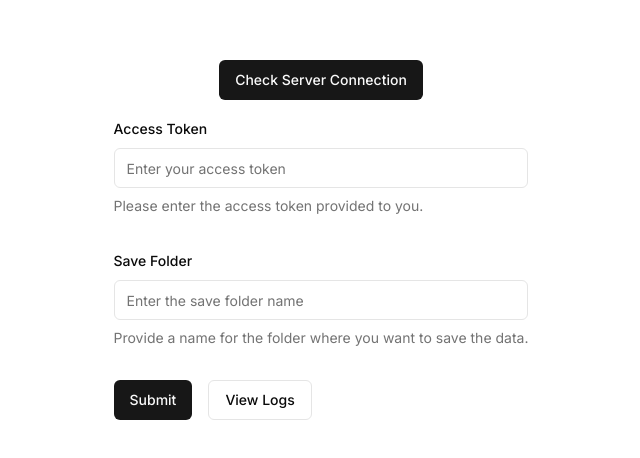
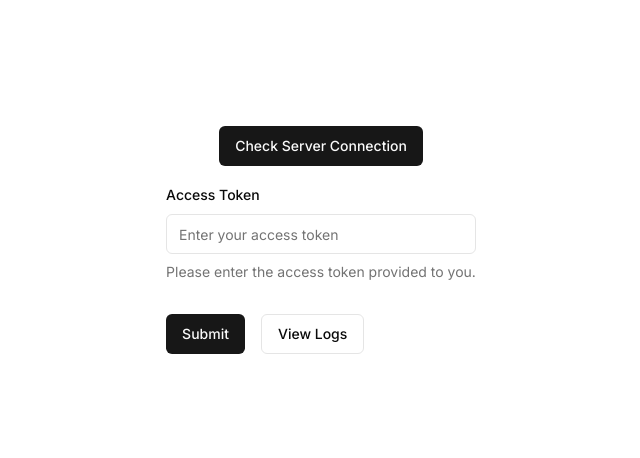
Before and after one commit to ReallyBoard123/mm-fast, a Next.js app: page / in a window 1280 px wide. Shown: the part 160-618 px from the top of the page, without its empty margins (319-959 px from the left). Built offline with nearby package versions, Linux system fonts and the light colour scheme.

Commit message:
chore: Update APIForm component to remove unnecessary save_folder field

```diff
--- a/app/components/APIForm.tsx
+++ b/app/components/APIForm.tsx
@@ -1,8 +1,9 @@
 "use client"
 
-import { zodResolver } from "@hookform/resolvers/zod"
+import { useState } from "react"
 import { useForm } from "react-hook-form"
 import { z } from "zod"
+import { zodResolver } from "@hookform/resolvers/zod"
 import { Button } from "../components/ui/button"
 import {
   Form,
@@ -14,17 +15,11 @@ import {
   FormMessage,
 } from "../components/ui/form"
 import { Input } from "../components/ui/input"
-
-import { useState } from "react"
 import { LogDrawer } from "./LogDrawer"
 
-// Define the schema using Zod
 const formSchema = z.object({
   token: z.string().min(10, {
     message: "Token must be at least 10 characters.",
-  }),
-  save_folder: z.string().min(1, {
-    message: "Save folder name is required.",
   }),
 })
 
@@ -32,18 +27,18 @@ export function APIForm() {
   const [logs, setLogs] = useState<string[]>([])
   const [loading, setLoading] = useState(false)
   const [downloadLink, setDownloadLink] = useState<string | null>(null)
+
   const form = useForm<z.infer<typeof formSchema>>({
     resolver: zodResolver(formSchema),
     defaultValues: {
       token: "",
-      save_folder: "",
     },
   })
 
   async function onSubmit(values: z.infer<typeof formSchema>) {
     setLoading(true)
-    setLogs([]) // Clear previous logs
-    setDownloadLink(null) // Clear previous download link
+    setLogs([])
+    setDownloadLink(null)
     try {
       const response = await fetch("/api/process", {
         method: "POST",
@@ -58,7 +53,7 @@ export function APIForm() {
         throw new Error(data.detail || "Something went wrong")
       }
 
-      setLogs(data.logs)
+      setLogs(data.logs || [])
       if (data.download_link) {
         setDownloadLink(data.download_link)
       }
@@ -75,7 +70,7 @@ export function APIForm() {
   }
 
   return (
-    <>
+    <div className="space-y-8">
       <Form {...form}>
         <form onSubmit={form.handleSubmit(onSubmit)} className="space-y-8">
           <FormField
@@ -94,38 +89,24 @@ export function APIForm() {
               </FormItem>
             )}
           />
-          <FormField
-            control={form.control}
-            name="save_folder"
-            render={({ field }) => (
-              <FormItem>
-                <FormLabel>Save Folder</FormLabel>
-                <FormControl>
-                  <Input placeholder="Enter the save folder name" {...field} />
-                </FormControl>
-                <FormDescription>
-                  Provide a name for the folder where you want to save the data.
-                </FormDescription>
-                <FormMessage />
-              </FormItem>
-            )}
-          />
           <div className="flex space-x-4">
             <Button type="submit" disabled={loading}>
               {loading ? "Processing..." : "Submit"}
             </Button>
             <LogDrawer logs={logs} />
+          </div>
+        </form>
+      </Form>
       {downloadLink && (
+        <div className="mt-4">
           <Button
             onClick={() => window.open(downloadLink, '_blank')}
             disabled={loading}
           >
             Download Processed Data
           </Button>
+        </div>
       )}
     </div>
-        </form>
-      </Form>
-    </>
   )
 }
```
Lines whose indentation alone changed are shown as unchanged.
